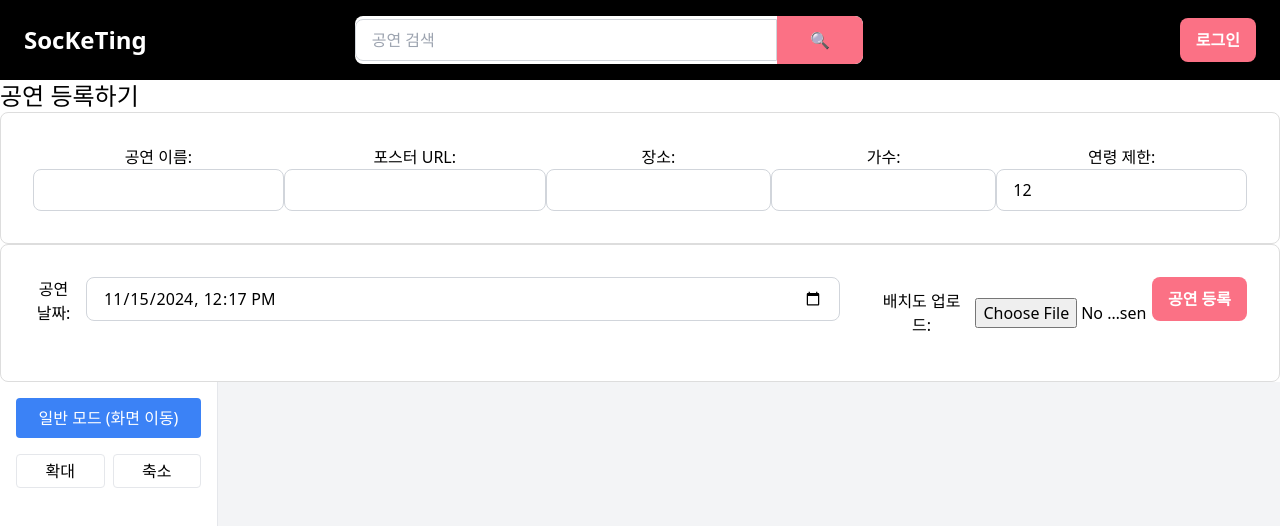
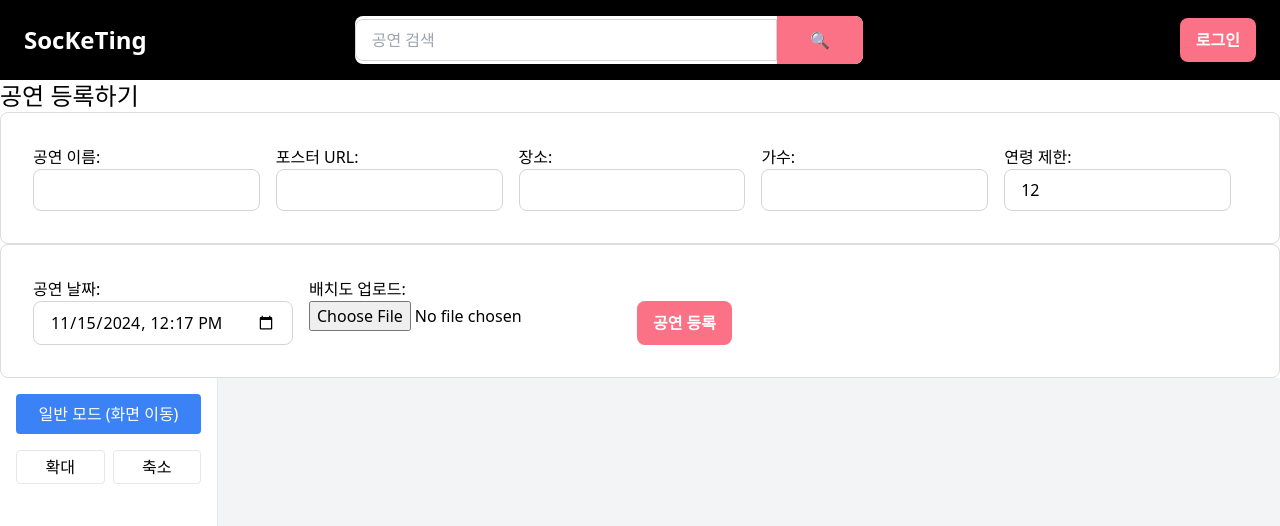
Before and after one commit to jee-in/socketing-client, a React (Vite) app: page /register in a window 1280 px wide. Shown: the top 526 px of the page. Built offline with nearby package versions, Linux system fonts and the light colour scheme.

Commit message:
[SOC-140] Reservation page 유효성 검증을 위한 react hook form추가 (#94)
* refactor: Delete react.fc line

* feat: Add input-field validation to register-page

```diff
--- a/src/components/organisms/Form/EventRegisterForm.tsx
+++ b/src/components/organisms/Form/EventRegisterForm.tsx
@@ -1,4 +1,4 @@
-import { useState } from "react";
+import { useForm, Controller } from "react-hook-form";
 import { NewEvent } from "../../../types/api/event";
 import Container from "../../layout/Container";
 import Input from "../../atoms/inputs/Input";
@@ -15,7 +15,13 @@ import { postEventErrorMessages } from "../../../constants/errorMessages";
 const EventRegisterForm = () => {
   const { setEvent } = useEventCreate();
 
-  const [formData, setFormData] = useState<NewEvent>({
+  const {
+    register,
+    handleSubmit,
+    control,
+    formState: { errors },
+  } = useForm<NewEvent>({
+    defaultValues: {
       title: "",
       thumbnail: "",
       place: "",
@@ -23,9 +29,10 @@ const EventRegisterForm = () => {
       ageLimit: 12,
       eventDates: [new Date().toISOString().slice(0, 16)],
       svg: "",
+    },
   });
 
-  const createEventmutation = usePostMutation<
+  const createEventMutation = usePostMutation<
     NewEventResponse,
     AxiosError<ApiErrorResponse>,
     NewEvent
@@ -38,7 +45,6 @@ const EventRegisterForm = () => {
         setEvent(response.data);
       }
     },
-
     onError: (error: AxiosError<ApiErrorResponse>) => {
       if (error.response) {
         if (error.response.data.code === 8) {
@@ -50,111 +56,139 @@ const EventRegisterForm = () => {
     },
   });
 
-  const handleChange = (
-    field: keyof NewEvent,
-    value: string | number | string[]
-  ) => {
-    setFormData((prev) => ({ ...prev, [field]: value }));
+  const onSubmit = (data: NewEvent) => {
+    createEventMutation.mutate(data);
   };
 
-  const handleDateChange = (index: number, value: string) => {
-    const updatedDates = [...formData.eventDates];
-    updatedDates[index] = value;
-    handleChange("eventDates", updatedDates);
-  };
-
-  const handleImageUpload = (e: React.ChangeEvent<HTMLInputElement>) => {
+  const handleImageUpload = (
+    e: React.ChangeEvent<HTMLInputElement>,
+    onChange: (value: string) => void
+  ) => {
     const file = e.target.files?.[0];
     if (!file) return;
 
     const reader = new FileReader();
     reader.onload = (event) => {
-      handleChange("svg", event.target?.result as string);
-      console.log(event.target?.result as string);
+      onChange(event.target?.result as string);
     };
     reader.readAsText(file);
   };
 
-  const onSubmit = () => {
-    createEventmutation.mutate(formData);
-  };
-
   return (
+    <form onSubmit={(e) => void handleSubmit(onSubmit)(e)}>
       <div>
         <Container width="2000px" className="flex items-start">
-        <label>
-          공연 이름:
+          <div className="flex flex-col items-start mr-4">
+            <label>공연 이름:</label>
             <Input
               className="w-[200px]"
               type="text"
-            value={formData.title}
-            onChange={(e) => handleChange("title", e.target.value)}
+              {...register("title", {
+                required: "공연 이름은 필수 항목입니다.",
+              })}
             />
-        </label>
-        <label>
-          포스터 URL:
+            {errors.title && (
+              <span className="text-red-500">{errors.title.message}</span>
+            )}
+          </div>
+
+          <div className="flex flex-col items-start mr-4">
+            <label>포스터 URL:</label>
             <Input
               className="w-[200px]"
               type="text"
-            value={formData.thumbnail}
-            onChange={(e) => handleChange("thumbnail", e.target.value)}
+              {...register("thumbnail", {
+                required: "포스터 URL은 필수 항목입니다.",
+              })}
             />
-        </label>
-        <label>
-          장소:
+            {errors.thumbnail && (
+              <span className="text-red-500">{errors.thumbnail.message}</span>
+            )}
+          </div>
+
+          <div className="flex flex-col items-start mr-4">
+            <label>장소:</label>
             <Input
               className="w-[200px]"
               type="text"
-            value={formData.place}
-            onChange={(e) => handleChange("place", e.target.value)}
+              {...register("place", { required: "장소는 필수 항목입니다." })}
             />
-        </label>
-        <label>
-          가수:
+            {errors.place && (
+              <span className="text-red-500">{errors.place.message}</span>
+            )}
+          </div>
+
+          <div className="flex flex-col items-start mr-4">
+            <label>가수:</label>
             <Input
               className="w-[200px]"
               type="text"
-            value={formData.cast}
-            onChange={(e) => handleChange("cast", e.target.value)}
+              {...register("cast", { required: "가수는 필수 항목입니다." })}
             />
-        </label>
-        <label>
-          연령 제한:
+            {errors.cast && (
+              <span className="text-red-500">{errors.cast.message}</span>
+            )}
+          </div>
+
+          <div className="flex flex-col items-start mr-4">
+            <label>연령 제한:</label>
             <Input
               className="w-[200px]"
               type="number"
-            value={formData.ageLimit}
-            onChange={(e) => handleChange("ageLimit", Number(e.target.value))}
+              {...register("ageLimit", {
+                required: "연령 제한은 필수 항목입니다.",
+                valueAsNumber: true,
+              })}
             />
-        </label>
+            {errors.ageLimit && (
+              <span className="text-red-500">{errors.ageLimit.message}</span>
+            )}
+          </div>
         </Container>
-      <Container width="2000px" className="flex items-start">
-        <label className="pr-3">공연 날짜:</label>
-        <Input
-          className="w-[250px]"
-          type="datetime-local"
-          value={formData.eventDates}
-          onChange={(e) => handleDateChange(0, e.target.value)}
+        <Container width="2000px" className="flex items-start mt-4">
+          <div className="flex flex-col items-start mr-4">
+            <label>공연 날짜:</label>
+            <Controller
+              control={control}
+              name="eventDates.0"
+              rules={{ required: "공연 날짜는 필수 항목입니다." }}
+              render={({ field }) => (
+                <Input className="w-[250px]" type="datetime-local" {...field} />
+              )}
             />
-        <div className="flex items-center">
-          <label className="pl-10 p-3 w-[200px]">배치도 업로드:</label>
+            {errors.eventDates?.[0] && (
+              <span className="text-red-500">
+                {errors.eventDates[0]?.message}
+              </span>
+            )}
+          </div>
+
+          <div className="flex flex-col items-start mr-4">
+            <label>배치도 업로드:</label>
+            <Controller
+              control={control}
+              name="svg"
+              rules={{ required: "배치도 업로드는 필수 항목입니다." }}
+              render={({ field }) => (
                 <input
                   type="file"
                   accept="image/svg+xml,.svg"
                   className="w-full"
-            onChange={handleImageUpload}
+                  onChange={(e) => handleImageUpload(e, field.onChange)}
                 />
+              )}
+            />
+            {errors.svg && (
+              <span className="text-red-500">{errors.svg.message}</span>
+            )}
           </div>
-        <Button
-          variant="primary"
-          onClick={() => {
-            onSubmit();
-          }}
-        >
+
+          <Button variant="primary" type="submit" className="mt-6">
             공연 등록
           </Button>
         </Container>
       </div>
+    </form>
   );
 };
 
--- a/src/components/pages/SearchResultsPage.tsx
+++ b/src/components/pages/SearchResultsPage.tsx
@@ -1,4 +1,3 @@
-import React from "react";
 import { useParams } from "react-router-dom";
 import CardList from "../templates/cardList/CardList";
 import MainLayout from "../layout/MainLayout";
@@ -8,7 +7,7 @@ import { createResourceQuery } from "../../hooks/useCustomQuery";
 import { EventsResponse } from "../../types/api/event";
 import { fetchErrorMessages } from "../../constants/errorMessages";
 
-const SearchResultsPage: React.FC = () => {
+const SearchResultsPage = () => {
   const searchTerm = useParams<{ searchTerm: string }>().searchTerm ?? ""; // URL 경로에서 검색어 가져오기
   const lowerCaseSearchTerm = searchTerm?.toLowerCase() || "";
 
```
Lines whose indentation alone changed are shown as unchanged.
